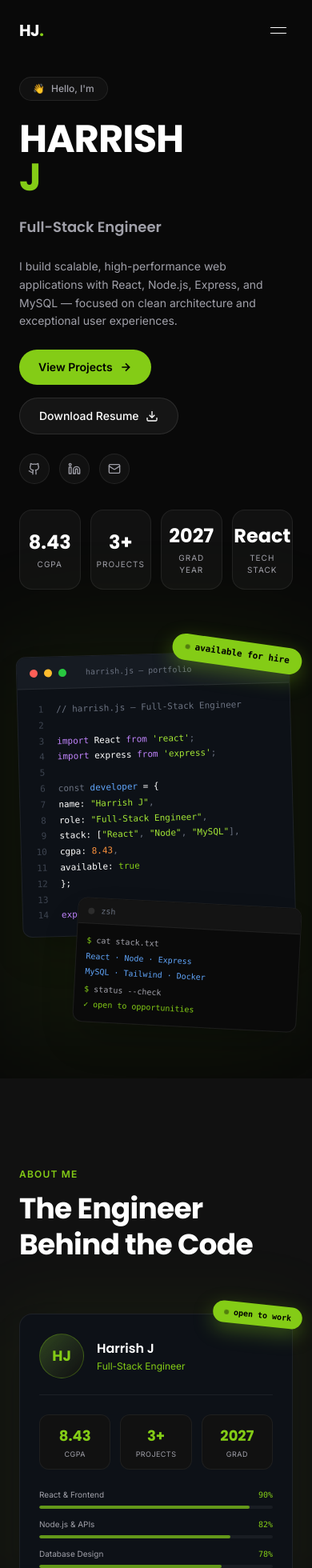
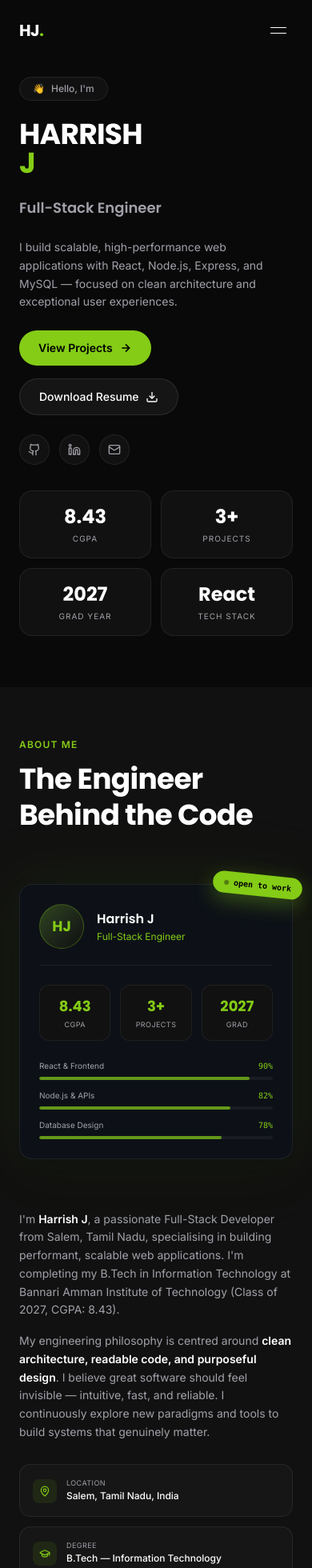
Before and after one commit to harrish159/Portfolio, a React (Vite) app: page / in a window 390 px wide. Shown: the top 1960 px of the page at 80% size. Built offline with nearby package versions, Linux system fonts and the light colour scheme.

Commit message:
Mobile Responsive Added

```diff
--- a/src/components/About.jsx
+++ b/src/components/About.jsx
@@ -27,7 +27,7 @@ const skills = [
 ];
 
 const About = () => (
-  <section id="about" className="py-28 px-6 bg-[#111111]">
+  <section id="about" className="py-16 md:py-28 px-6 bg-[#111111]">
     <div className="max-w-[1200px] mx-auto">
       <motion.div {...fadeUp(0)} className="mb-16">
         <p className="text-[#84CC16] text-xs font-semibold uppercase tracking-widest mb-3">
@@ -48,7 +48,7 @@ const About = () => (
         <div className="flex flex-col justify-center">
           <motion.div
             {...fadeUp(1)}
-            className="relative lg:max-w-[420px] lg:mx-auto w-full"
+            className="relative max-w-[420px] mx-auto w-full"
           >
             <div className="absolute -inset-3 rounded-3xl bg-[#84CC16]/6 blur-2xl pointer-events-none" />
 
--- a/src/components/Contact.jsx
+++ b/src/components/Contact.jsx
@@ -44,7 +44,7 @@ const Contact = () => {
   };
 
   return (
-    <section id="contact" className="py-28 px-6 bg-[#111111]">
+    <section id="contact" className="py-16 md:py-28 px-6 bg-[#111111]">
       <div className="max-w-[1200px] mx-auto">
         <motion.div {...fadeUp(0)} className="mb-16">
           <p className="text-[#84CC16] text-xs font-semibold uppercase tracking-widest mb-3">Connect</p>
--- a/src/components/Education.jsx
+++ b/src/components/Education.jsx
@@ -10,7 +10,7 @@ const fadeUp = (i = 0) => ({
 });
 
 const Education = () => (
-  <section id="education" className="py-28 px-6 bg-[#090909]">
+  <section id="education" className="py-16 md:py-28 px-6 bg-[#090909]">
     <div className="max-w-[1200px] mx-auto">
       <motion.div {...fadeUp(0)} className="mb-16">
         <p className="text-[#84CC16] text-xs font-semibold uppercase tracking-widest mb-3">Background</p>
@@ -24,10 +24,10 @@ const Education = () => (
 
         <motion.div {...fadeUp(1)} className="relative">
           {/* Dot */}
-          <div className="absolute -left-8 md:-left-12 top-6 w-4 h-4 rounded-full bg-[#84CC16] border-4 border-[#090909] shadow-[0_0_10px_rgba(132,204,22,0.4)]" />
+          <div className="absolute -left-7 md:-left-9 top-6 w-4 h-4 rounded-full bg-[#84CC16] border-4 border-[#090909] shadow-[0_0_10px_rgba(132,204,22,0.4)]" />
 
           {/* Card */}
-          <div className="p-6 md:p-8 rounded-[18px] bg-[#111111] border border-white/[0.07] hover:border-[#84CC16]/25 transition-all duration-300">
+          <div className="p-5 sm:p-6 md:p-8 rounded-[18px] bg-[#111111] border border-white/[0.07] hover:border-[#84CC16]/25 transition-all duration-300">
             {/* Top Row */}
             <div className="flex flex-wrap justify-between items-start gap-4 mb-6">
               <span className="px-3 py-1 rounded-full text-[10px] font-semibold bg-[#84CC16]/10 text-[#84CC16] border border-[#84CC16]/20 uppercase tracking-wider">
--- a/src/components/Footer.jsx
+++ b/src/components/Footer.jsx
@@ -4,10 +4,10 @@ const Footer = () => {
   return (
     <footer className="border-t border-border-dark bg-bg-main">
       <div className="max-w-[1200px] mx-auto px-6 py-8 flex flex-col md:flex-row items-center justify-between gap-4">
-        <p className="text-text-sec text-sm">
+        <p className="text-text-sec text-sm text-center md:text-left">
           © 2027 <span className="text-white font-semibold">HARRISH J</span>. All rights reserved.
         </p>
-        <p className="text-text-sec text-sm">
+        <p className="text-text-sec text-sm text-center md:text-left">
           Designed & Developed with{' '}
           <span className="text-accent-lime">♥</span>
           {' '}using{' '}
--- a/src/components/Hero.jsx
+++ b/src/components/Hero.jsx
@@ -271,7 +271,7 @@ const Hero = () => {
 
             <motion.h1
               {...fadeUp(0.2)}
-              className="font-poppins text-5xl md:text-6xl lg:text-[4rem] xl:text-[4.5rem] font-bold leading-none tracking-tight text-white"
+              className="font-poppins text-4xl sm:text-5xl md:text-6xl lg:text-[4rem] xl:text-[4.5rem] font-bold leading-none tracking-tight text-white"
             >
               HARRISH
               <br />
@@ -362,7 +362,7 @@ const Hero = () => {
               ))}
             </motion.div>
 
-            <div className="grid grid-cols-4 gap-3 mt-2">
+            <div className="grid grid-cols-2 sm:grid-cols-4 gap-3 mt-2">
               <StatCard value="8.43" label="CGPA" delay={0.5} />
               <StatCard value="3+" label="Projects" delay={0.55} />
               <StatCard value="2027" label="Grad Year" delay={0.6} />
@@ -371,7 +371,7 @@ const Hero = () => {
           </div>
 
           {/* ── RIGHT: layered workspace composition ── */}
-          <div className="pt-6 lg:pt-0">
+          <div className="hidden lg:block pt-6 lg:pt-0">
             <WorkspaceComposition />
           </div>
         </div>
--- a/src/components/Navbar.jsx
+++ b/src/components/Navbar.jsx
@@ -1,4 +1,5 @@
 import React, { useState, useEffect } from 'react';
+import { motion, AnimatePresence } from 'framer-motion';
 
 const Navbar = () => {
   const [isScrolled, setIsScrolled] = useState(false);
@@ -88,8 +89,15 @@ const Navbar = () => {
       </div>
 
       {/* Mobile Menu */}
+      <AnimatePresence>
         {menuOpen && (
-        <div className="md:hidden bg-[#111111] border-t border-white/[0.06] px-6 py-4 flex flex-col gap-4">
+          <motion.div
+            initial={{ opacity: 0, height: 0 }}
+            animate={{ opacity: 1, height: 'auto' }}
+            exit={{ opacity: 0, height: 0 }}
+            transition={{ duration: 0.3, ease: 'easeInOut' }}
+            className="md:hidden bg-[#111111] border-t border-white/[0.06] px-6 py-4 flex flex-col gap-4 overflow-hidden"
+          >
             {navItems.map((item) => (
               <a
                 key={item.target}
@@ -103,8 +111,9 @@ const Navbar = () => {
             <a href="https://drive.google.com/file/d/1PGRj_snV-sFHyvhWjTMJnrBSYl7r0pRh/view?usp=drive_link" target="_blank" rel="noopener noreferrer" className="mt-2 px-5 py-2 rounded-full text-xs font-semibold uppercase tracking-wider border border-white/10 bg-white/5 text-white text-center hover:bg-[#84CC16] hover:text-black transition-all duration-300">
               Resume
             </a>
-        </div>
+          </motion.div>
         )}
+      </AnimatePresence>
     </nav>
   );
 };
--- a/src/components/Projects.jsx
+++ b/src/components/Projects.jsx
@@ -43,7 +43,7 @@ const projects = [
 ];
 
 const Projects = () => (
-  <section id="projects" className="py-28 px-6 bg-[#111111]">
+  <section id="projects" className="py-16 md:py-28 px-6 bg-[#111111]">
     <div className="max-w-[1200px] mx-auto">
       <motion.div {...fadeUp(0)} className="mb-16">
         <p className="text-[#84CC16] text-xs font-semibold uppercase tracking-widest mb-3">Work</p>
--- a/src/components/Skills.jsx
+++ b/src/components/Skills.jsx
@@ -50,7 +50,7 @@ const skillCategories = [
 const languages = ["JavaScript", "SQL", "Python", "HTML", "CSS"];
 
 const Skills = () => (
-  <section id="skills" className="py-28 px-6 bg-[#090909]">
+  <section id="skills" className="py-16 md:py-28 px-6 bg-[#090909]">
     <div className="max-w-[1200px] mx-auto">
       <motion.div {...fadeUp(0)} className="mb-16">
         <p className="text-[#84CC16] text-xs font-semibold uppercase tracking-widest mb-3">
```
Lines whose indentation alone changed are shown as unchanged.
